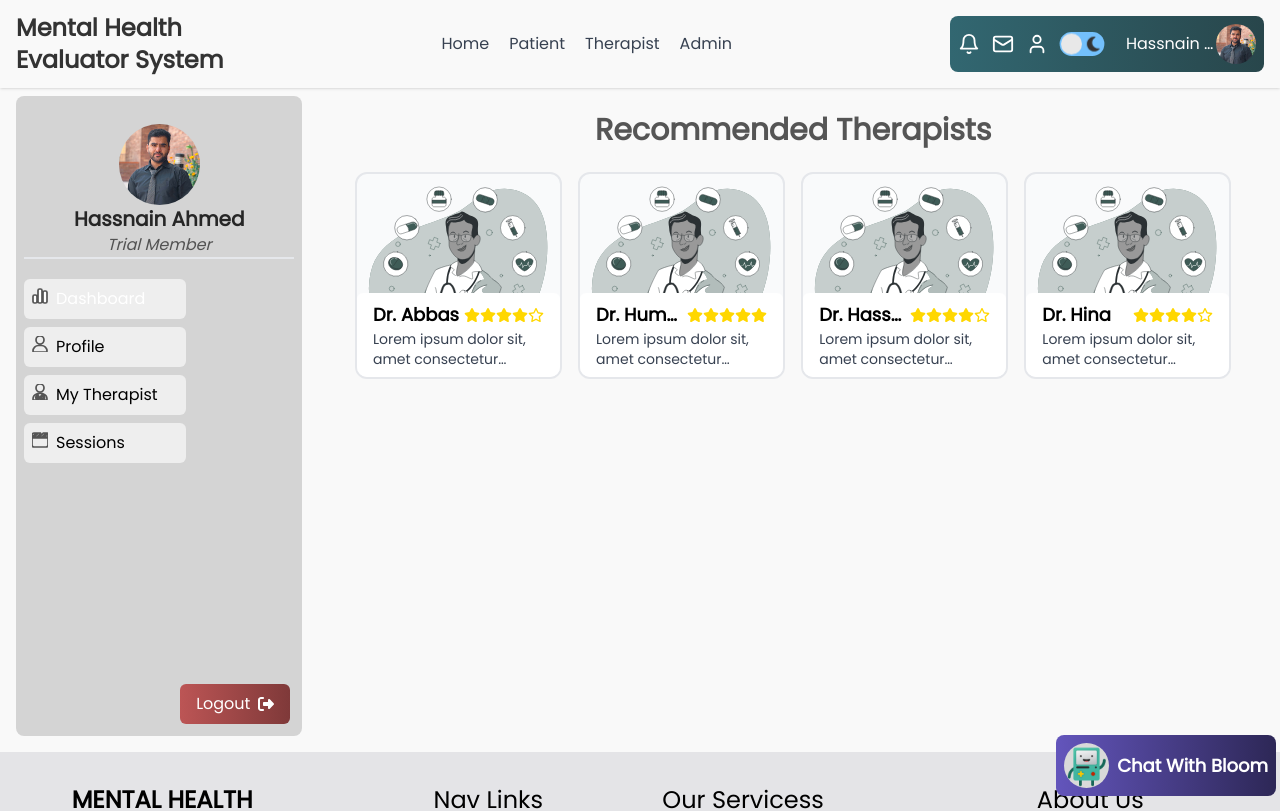
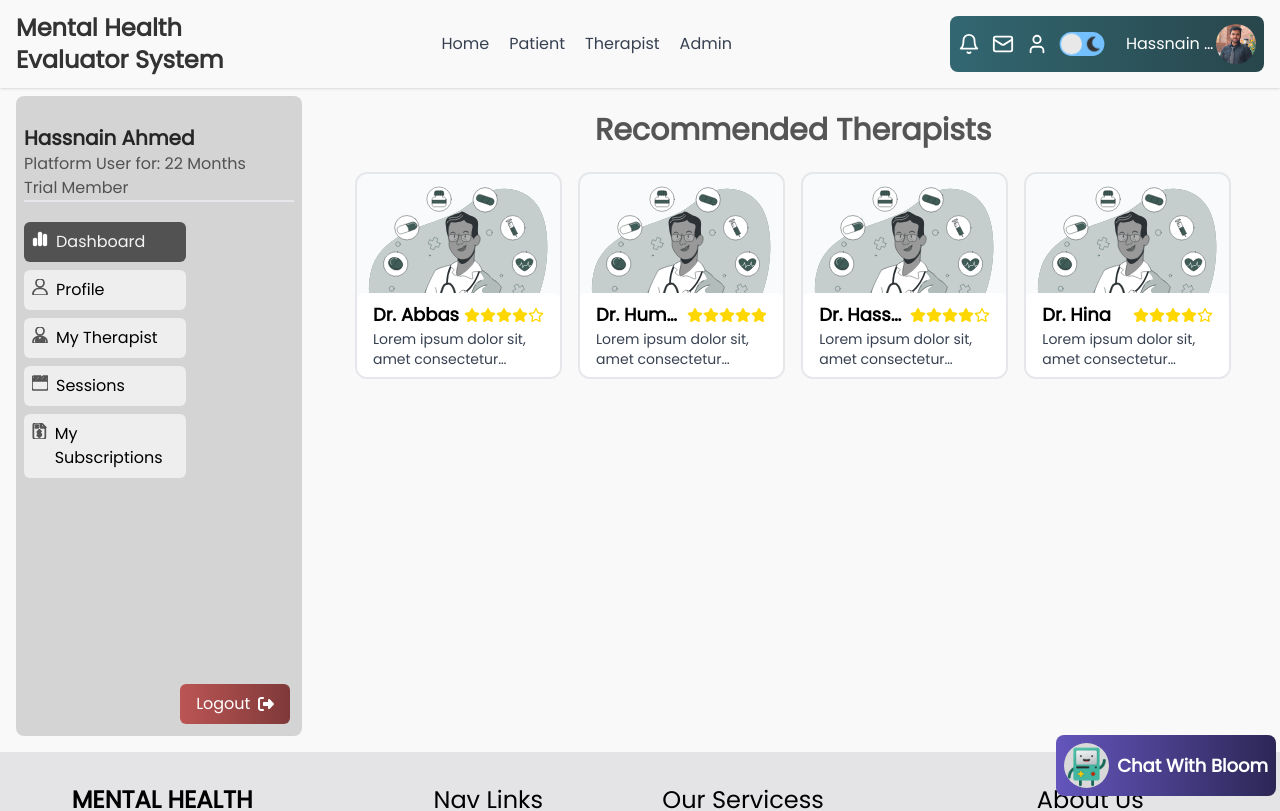
Before and after one commit to Hassnain-Ahmed/MHES-frontend, a React (Vite) app: page /patient in a window 1280 px wide. Shown: the top 811 px of the page. Built offline with nearby package versions, Linux system fonts and the light colour scheme.

Commit message:
Added | Inputs, States

```diff
--- a/src/components/PatientDashboardProfileBannar.jsx
+++ b/src/components/PatientDashboardProfileBannar.jsx
@@ -1,4 +1,4 @@
-import { FaChartSimple, FaUser, FaUserDoctor, FaClapperboard, FaRightFromBracket } from "react-icons/fa6"
+import { FaChartSimple, FaUser, FaUserDoctor, FaClapperboard, FaRightFromBracket, FaFileInvoiceDollar } from "react-icons/fa6"
 import useTheme from "../context/ThemeContext"
 import { Link } from "react-router-dom";
 import { useState } from "react";
@@ -13,7 +13,7 @@ const PatientDashboardProfileBannar = (props) => {
         setRouteState(route)
     }
     const isActiveRoute = (route) => {
-        return routeState === route ? "bg-[#555] text-white dark:bg-neutral-700 dark:text-neutral-100 " : ""
+        return routeState === route ? "bg-neutral-600 text-neutral-100 dark:bg-neutral-700 dark:text-neutral-100 " : ""
     }
 
     const userDashboardItems = [
@@ -21,35 +21,42 @@ const PatientDashboardProfileBannar = (props) => {
             id: 1,
             item: "Dashboard",
             route: "/patient/",
-            icon: <FaChartSimple fill="transparent" className={`${routeState === "/patient/" ? "fill-[#fff] dark:fill-[]" : "fill-[transparent] dark:fill-[]"} userDashboard-fa6`} stroke={themeMode === "dark" ? "#ccc" : "#555"} strokeWidth={55} />
+            icon: <FaChartSimple fill="transparent" className={`${routeState === "/patient/" ? "fill-[#fff] dark:fill-[] stroke-[#f9f9f9] stroke-[10]" : "fill-[transparent] dark:fill-[]"} userDashboard-fa6`} stroke={themeMode === "dark" ? "#ccc" : "#555"} strokeWidth={55} />
         },
         {
             id: 2,
             item: "Profile",
             route: "/patient/Profile",
-            icon: <FaUser fill="transparent" className={`${routeState === "/patient/Profile" ? "fill-[#fff] dark:fill-[]" : "fill-[transparent] dark:fill-[]"} userDashboard-fa6`} stroke={themeMode === "dark" ? "#ccc" : "#555"} strokeWidth={55} />
+            icon: <FaUser fill="transparent" className={`${routeState === "/patient/Profile" ? "fill-[#fff] dark:fill-[] stroke-[#f9f9f9] stroke-[10]" : "fill-[transparent] dark:fill-[]"} userDashboard-fa6`} stroke={themeMode === "dark" ? "#ccc" : "#555"} strokeWidth={55} />
         },
         {
             id: 3,
             item: "My Therapist",
             route: "/patient/MyTherapist",
-            icon: <FaUserDoctor fill="transparent" className={`${routeState === "/patient/MyTherapist" ? "fill-[#fff] dark:fill-[]" : "fill-[transparent] dark:fill-[]"} userDashboard-fa6`} stroke={themeMode === "dark" ? "#ccc" : "#555"} strokeWidth={55} />
+            icon: <FaUserDoctor fill="transparent" className={`${routeState === "/patient/MyTherapist" ? "fill-[#fff] dark:fill-[] stroke-[#f9f9f9] stroke-[10]" : "fill-[transparent] dark:fill-[]"} userDashboard-fa6`} stroke={themeMode === "dark" ? "#ccc" : "#555"} strokeWidth={55} />
         },
         {
             id: 4,
             item: "Sessions",
             route: "/patient/Sessions",
-            icon: <FaClapperboard fill="transparent" className={`${routeState === "/patient/Sessions" ? "fill-[#fff] dark:fill-[]" : "fill-[transparent] dark:fill-[]"} userDashboard-fa6`} stroke={themeMode === "dark" ? "#ccc" : "#555"} strokeWidth={55} />
+            icon: <FaClapperboard fill="transparent" className={`${routeState === "/patient/Sessions" ? "fill-[#fff] dark:fill-[] stroke-[#f9f9f9] stroke-[10]" : "fill-[transparent] dark:fill-[]"} userDashboard-fa6`} stroke={themeMode === "dark" ? "#ccc" : "#555"} strokeWidth={55} />
+        },
+        {
+            id: 5,
+            item: "My Subscriptions",
+            route: "/patient/subscription",
+            icon: <FaFileInvoiceDollar fill="transparent" className={`${routeState === "/patient/Sessions" ? "fill-[#fff] dark:fill-[] stroke-[#f9f9f9] stroke-[10]" : "fill-[transparent] dark:fill-[]"} userDashboard-fa6`} stroke={themeMode === "dark" ? "#ccc" : "#555"} strokeWidth={55} />
         }
     ];
 
     return (
         <div className="bg-neutral-300 dark:bg-neutral-800 rounded-lg w-full md:w-[60%] h-[50vh] md:h-[80vh] lg:w-[30%] py-2 px-2 relative overflow-auto">
 
-            <div className="flex items-center flex-col my-5 border-b-2 dark:border-neutral-900">
-                <img src={props.data.profilePic} className="w-[30%] rounded-[100%]" alt="" />
+            <div className="flex flex-col my-5 border-b-2 dark:border-neutral-900">
+                {/* <img src={props.data.profilePic} className="w-[30%] rounded-[100%]" alt="" /> */}
                 <h1 className="text-xl font-bold text-neutral-800 dark:text-neutral-300">{props.data.name}</h1>
-                <p className="text-neutral-600 italic dark:text-neutral-400">Trial Member</p>
+                <p className="text-neutral-600 dark:text-neutral-400">Platform User for: 22 Months</p>
+                <p className="text-neutral-600 dark:text-neutral-400">Trial Member</p>
             </div>
 
             <ul>
```
